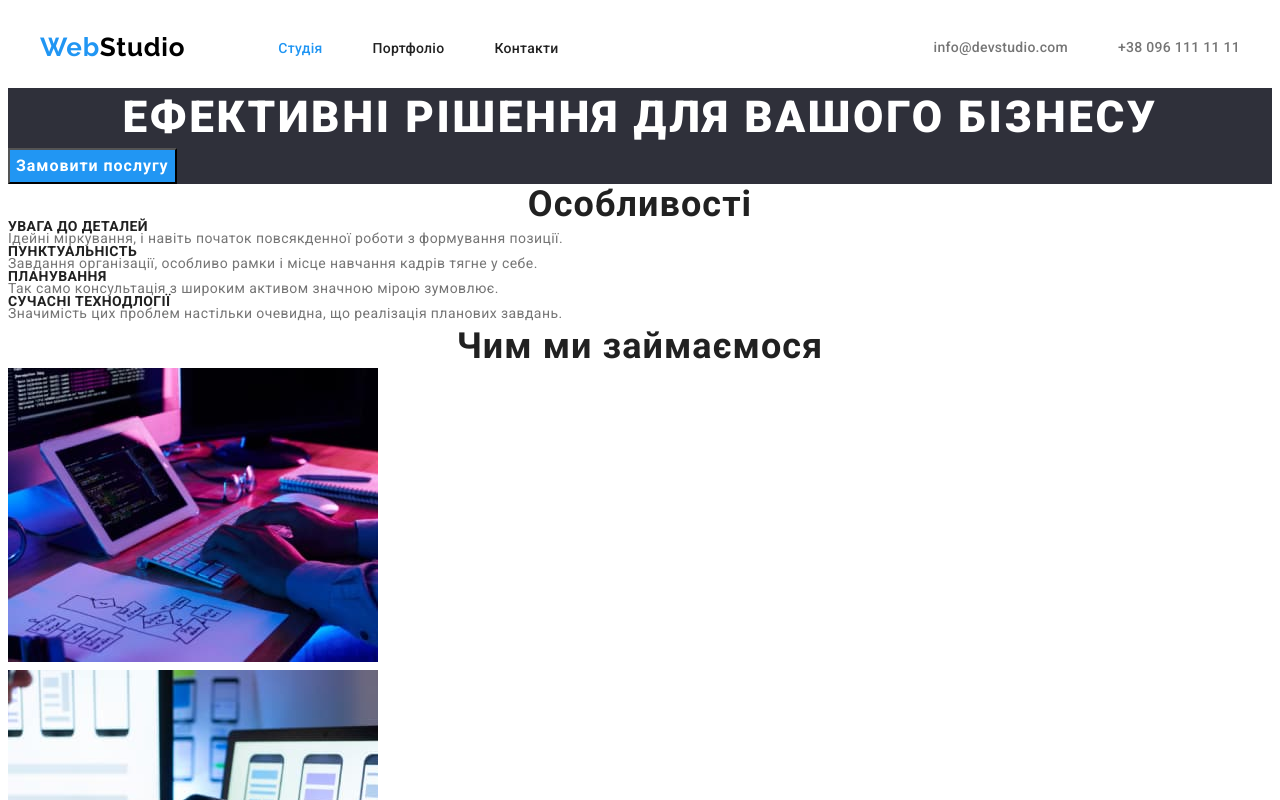
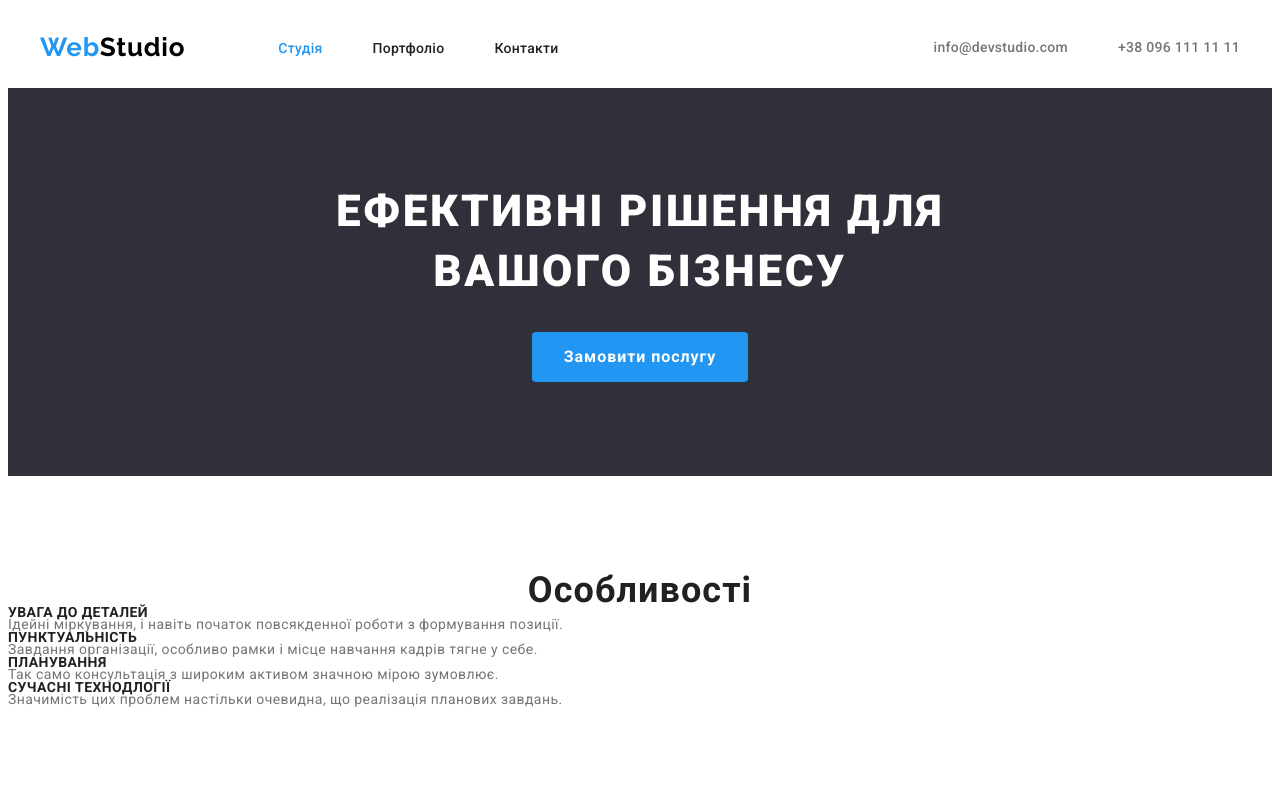
Before and after one commit to BohdanHubin/goit-markup-hw-03, a plain HTML site: page index.html in a window 1280 px wide. Shown: the top 800 px of the page. Drawn offline with Linux system fonts and the light colour scheme.

Commit message:
позицианирование секции Hero

```diff
--- a/css/styles.css
+++ b/css/styles.css
@@ -45,6 +45,11 @@ p {
     padding-right: 15px;
     margin-left: auto;
     margin-right: auto;
+}
+
+.section {
+    padding-top: 94px;
+    padding-bottom: 94px;
 }
 
  /* logo */
@@ -148,10 +153,16 @@ color: var(--accent-color);
 
 /* hero */
 
-.hero {
+.section.hero {
+    text-align: center;
     background-color: var(--secondary-background-color) ;
 }
 .hero-title {
+        width: 692px;
+        margin-left: auto;
+        margin-right: auto;
+        margin-bottom: 30px;
+
         font-weight: 900;
         font-size: 44px;
         line-height: 1.36;
@@ -163,6 +174,9 @@ color: var(--accent-color);
 }
 
 .hero-button {
+        display: inline-block;
+        padding: 10px 32px;
+
         font-family: inherit;
         font-weight: 700;
         font-size: 16px;
@@ -171,8 +185,11 @@ color: var(--accent-color);
         color: var(--secondary-title-color) ;
         background-color: var(--accent-color);
 
+        border: transparent;
+        border-radius: 4px;
         cursor: pointer;
 }
+
 
 
 /* section */
@@ -199,7 +216,7 @@ color: var(--accent-color);
 
 }
 
-.worker {
+.section.worker {
     background-color: var(--third-background-color);
 }
 
--- a/index.html
+++ b/index.html
@@ -42,11 +42,13 @@
     </header>
     <main>
         <!-- Hero -->
-        <section class="hero">
-            <h1 class="hero-title">
-                Ефективні рішення для вашого бізнесу
-            </h1>
-            <button type="button" class="hero-button">Замовити послугу</button>
+        <section class="section hero">
+            <div class="container">
+                <h1 class="hero-title">
+                    Ефективні рішення для вашого бізнесу
+                </h1>
+                <button type="button" class="hero-button">Замовити послугу</button>
+            </div>
 
         </section>
         <!-- Особливості -->
@@ -87,7 +89,7 @@
             </ul>
         </section>
         <!-- Наша команда -->
-        <section class="worker">
+        <section class="section worker">
             <h2 class="section-title">Наша команда</h2>
             <ul class="worker-list">
                 <li>
```
